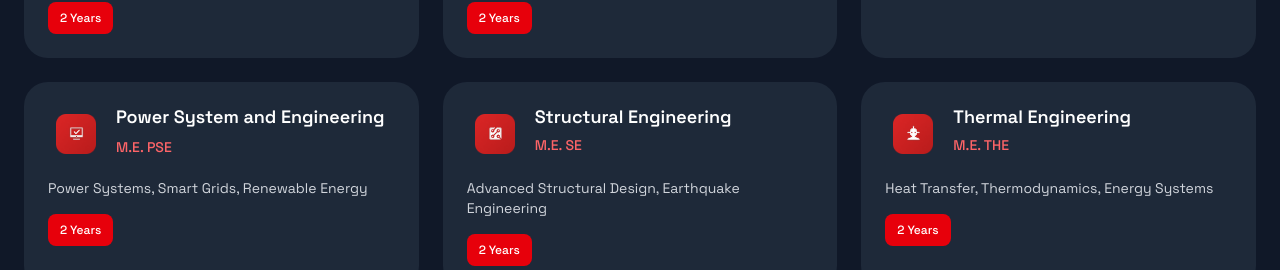
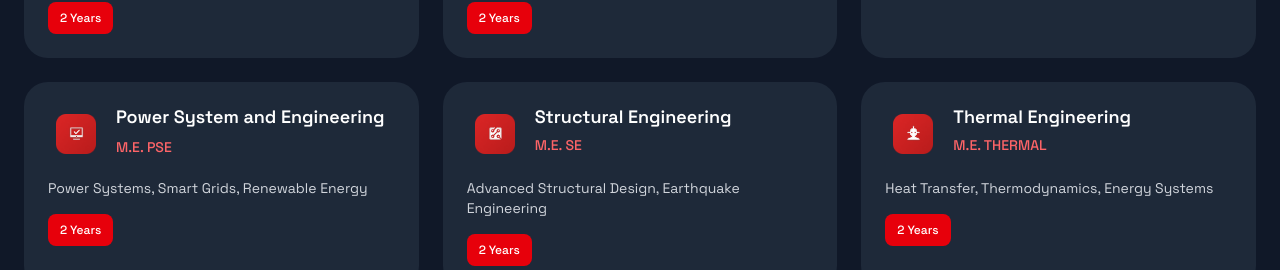
Before and after one commit to ProductFactory-01/agentic_bitrix, a React (Vite) app in the folder frontend/: page / in a window 1280 px wide. Shown: the part 5040-5310 px from the top of the page. Built offline with nearby package versions, Linux system fonts and the light colour scheme.

Commit message:
logo fix

```diff
--- a/frontend/src/Components/academic-programs.jsx
+++ b/frontend/src/Components/academic-programs.jsx
@@ -202,7 +202,7 @@ const AcademicPrograms = () => {
     },
     {
       title: "Thermal Engineering",
-      degree: "M.E. THE",
+      degree: "M.E. THERMAL",
       description: "Heat Transfer, Thermodynamics, Energy Systems",
       duration: "2 Years",
     },
```
